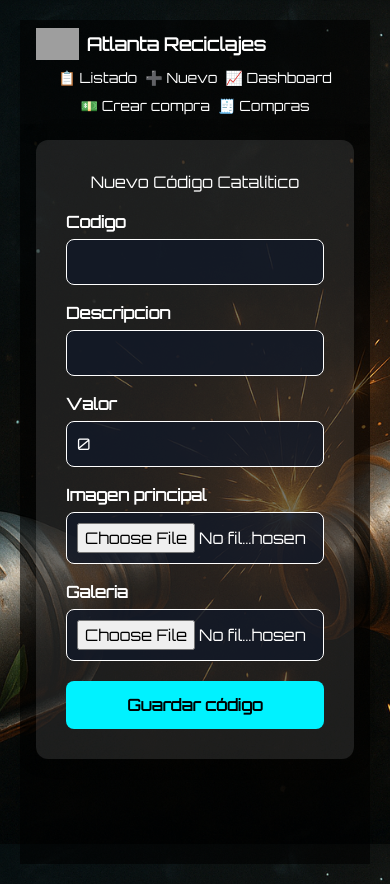
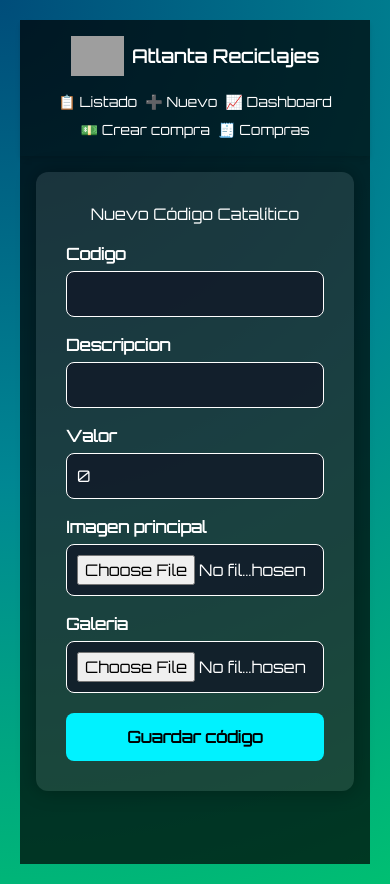
Before and after one commit to mauricioatlanta/cataliticos, a Django app: page /crear/ in a window 390 px wide. Run offline with Django 5.2, Linux system fonts and the light colour scheme; grey boxes are pictures that could not be loaded.

Commit message:
Actualización base.html para responsive en móvil

```diff
--- a/cataliticos/templates/cataliticos/base.html
+++ b/cataliticos/templates/cataliticos/base.html
@@ -1,37 +1,51 @@
-
 <!DOCTYPE html>
 <html lang="es">
 <head>
   <meta charset="UTF-8">
   <title>{% block title %}Atlanta Reciclajes{% endblock %}</title>
   <meta name="viewport" content="width=device-width, initial-scale=1.0">
+  <link href="https://cdn.jsdelivr.net/npm/tailwindcss@2.2.19/dist/tailwind.min.css" rel="stylesheet">
+  <script src="https://cdn.jsdelivr.net/npm/jquery@3.6.0/dist/jquery.min.js"></script>
   {% load static %}
-    <link rel="stylesheet" href="https://cdn.jsdelivr.net/npm/tailwindcss@2.2.19/dist/tailwind.min.css">
-    <script src="https://cdn.jsdelivr.net/npm/jquery@3.6.0/dist/jquery.min.js"></script>
+  <style>
+    body {
+      background-image: url("{% static 'img/fondo_cataliticos_espacio.png' %}");
+      background-size: cover;
+      background-attachment: fixed;
+      background-position: center;
+      background-repeat: no-repeat;
+    }
+  </style>
 </head>
-<body class="bg-fixed bg-cover bg-center text-white" style="background-image: url('{% static 'img/fondo_cataliticos_espacio.png' %}');">
-<div class="bg-black bg-opacity-60 min-h-screen">
+<body class="text-white">
 
-<nav class="bg-gradient-to-r from-cyan-700 via-blue-800 to-indigo-900 shadow-lg px-4 py-2">
-  <div class="max-w-7xl mx-auto flex flex-col sm:flex-row sm:items-center sm:justify-between text-white gap-2 sm:gap-6">
-    <!-- Logo -->
+  <!-- Overlay oscuro -->
+  <div class="bg-black bg-opacity-70 min-h-screen">
+
+    <!-- Navbar -->
+    <nav class="bg-gradient-to-r from-cyan-700 via-blue-800 to-indigo-900 p-4 shadow-md">
+      <div class="max-w-7xl mx-auto flex flex-col sm:flex-row items-center justify-between gap-4">
+
+        <!-- Logo y marca -->
         <div class="flex items-center gap-2">
-      <img src="{% static 'img/logo.png' %}" alt="Logo" class="h-8 sm:h-10">
-      <span class="text-lg sm:text-xl font-bold">Atlanta Reciclajes</span>
+          <img src="{% static 'img/logo.png' %}" alt="Logo" class="h-10 w-auto">
+          <span class="text-lg sm:text-xl font-bold tracking-wide">Atlanta Reciclajes</span>
         </div>
 
-    <!-- Menú de navegación -->
-    <div class="flex flex-wrap justify-center gap-2 sm:gap-4 text-sm">
+        <!-- Menú -->
+        <div class="flex flex-wrap justify-center gap-2 text-sm sm:text-base">
           <a href="{% url 'cataliticos:listado' %}" class="hover:text-cyan-300">📋 Listado</a>
           <a href="{% url 'cataliticos:crear' %}" class="hover:text-cyan-300">➕ Nuevo</a>
           <a href="{% url 'cataliticos:dashboard' %}" class="hover:text-cyan-300">📈 Dashboard</a>
           <a href="{% url 'cataliticos:crear_compra_multiple' %}" class="hover:text-cyan-300">💵 Crear compra</a>
           <a href="{% url 'cataliticos:listado_compras' %}" class="hover:text-cyan-300">🧾 Compras</a>
         </div>
+
       </div>
     </nav>
 
-<main class="max-w-6xl mx-auto p-4">
+    <!-- Contenido -->
+    <main class="max-w-5xl mx-auto p-4">
       {% block content %}{% endblock %}
     </main>
 
```
Lines whose indentation alone changed are shown as unchanged.
